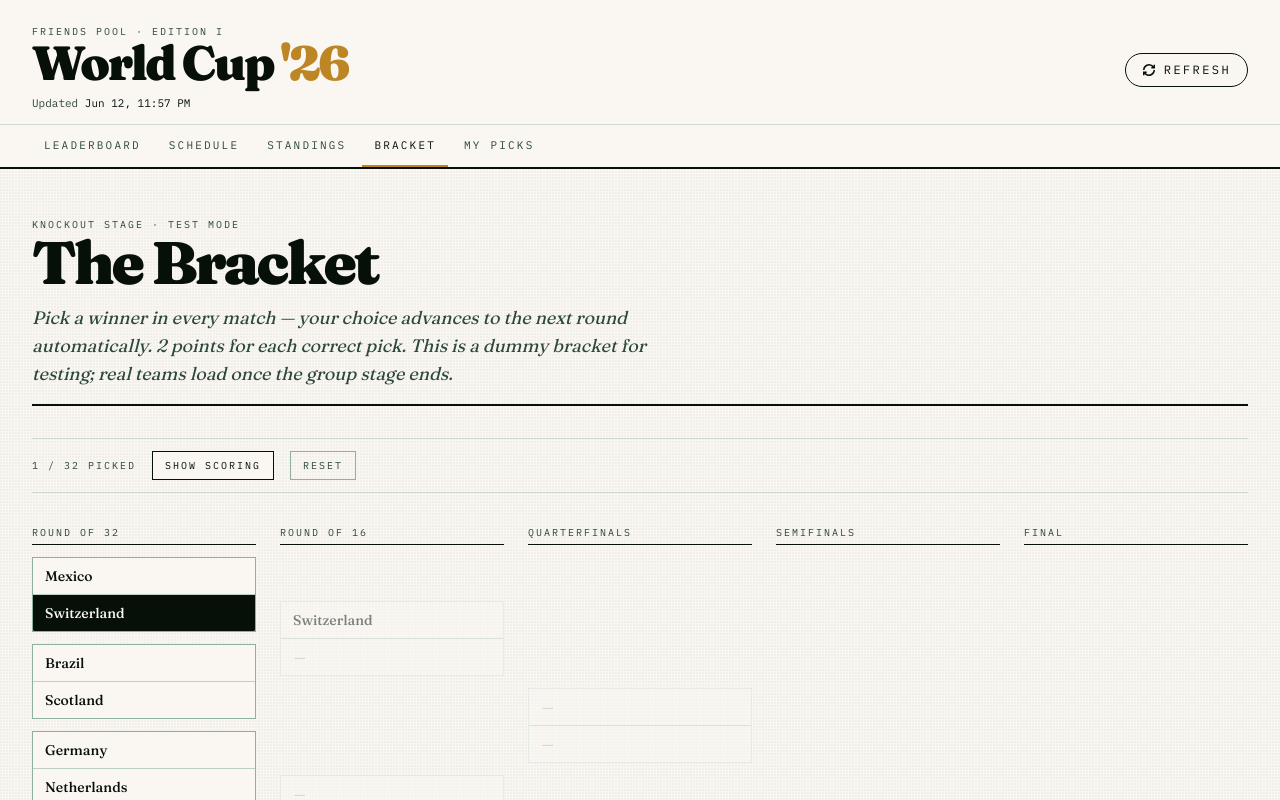
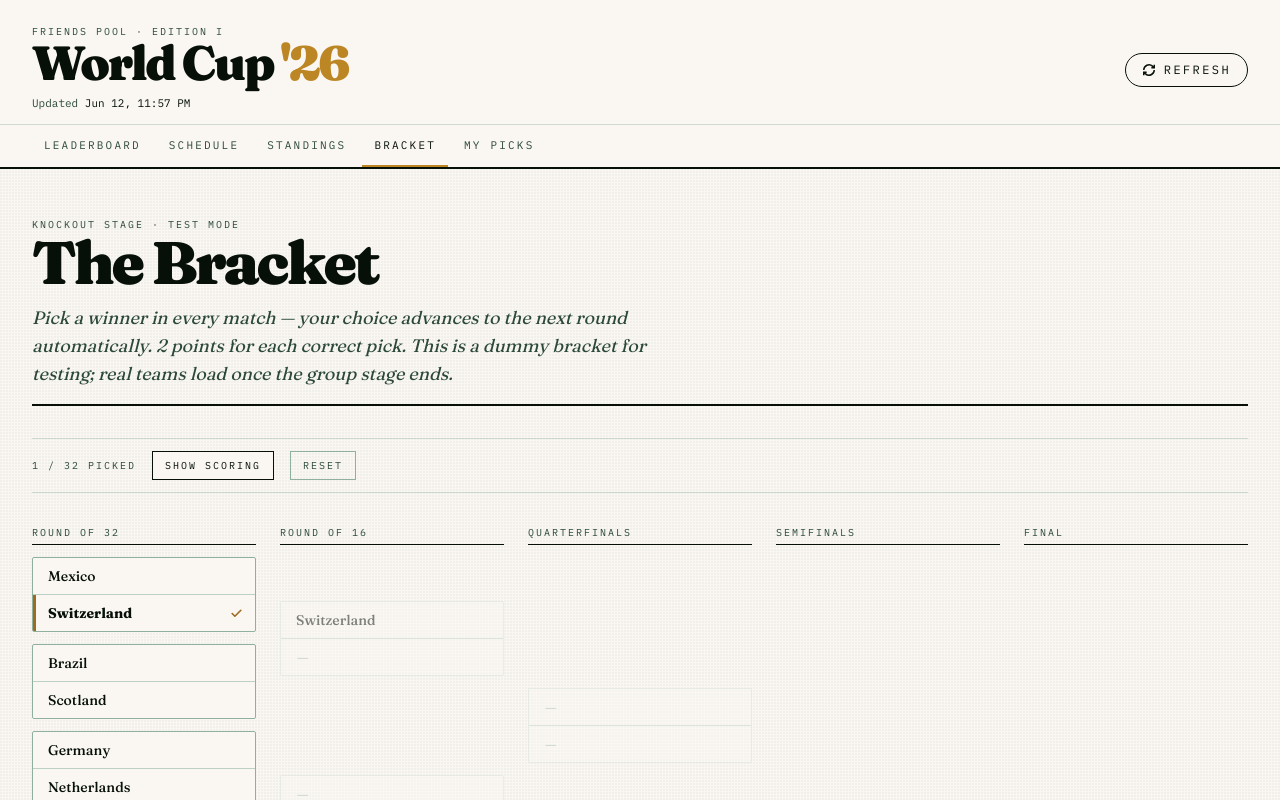
Before and after one commit to pnkonge/fifa-world-cup-pool, a React (Vite) app in the folder wc-pool-2026/: page /bracket in a window 1280 px wide. Both pictures are taken after a click on the button "Switzerland". Shown: the top 800 px of the page. Built offline with nearby package versions, Linux system fonts and the light colour scheme.

Commit message:
Update Bracket.tsx
Changes to allow different colors for picking knock out stages

```diff
--- a/wc-pool-2026/src/pages/Bracket.tsx
+++ b/wc-pool-2026/src/pages/Bracket.tsx
@@ -215,83 +215,136 @@ function MatchupCard({
   onChoose: (slotId: string, team: string) => void;
 }) {
   const ready = slotIsReady(comp);
+  const aPicked = !!pick && pick === comp?.a;
+  const bPicked = !!pick && pick === comp?.b;
+  const hasPick = aPicked || bPicked;
 
   return (
     <div
       className={[
-        'border bg-paper transition',
+        'overflow-hidden rounded-[2px] border bg-paper transition',
         ready ? 'border-pitch-300' : 'border-pitch-200/50 opacity-50',
       ].join(' ')}
     >
       <TeamButton
         slotId={slotId}
         team={comp?.a ?? null}
-        picked={!!pick && pick === comp?.a}
+        picked={aPicked}
+        otherPicked={hasPick && !aPicked}
         realWinner={realWinner}
         showResults={showResults}
         disabled={!ready}
         onChoose={onChoose}
-        position="top"
       />
       <div className="h-px bg-pitch-200" />
       <TeamButton
         slotId={slotId}
         team={comp?.b ?? null}
-        picked={!!pick && pick === comp?.b}
+        picked={bPicked}
+        otherPicked={hasPick && !bPicked}
         realWinner={realWinner}
         showResults={showResults}
         disabled={!ready}
         onChoose={onChoose}
-        position="bottom"
       />
     </div>
   );
 }
 
 function TeamButton({
-  slotId, team, picked, realWinner, showResults, disabled, onChoose, position,
+  slotId, team, picked, otherPicked, realWinner, showResults, disabled, onChoose,
 }: {
   slotId: string;
   team: string | null;
   picked: boolean;
+  otherPicked: boolean;
   realWinner: string | undefined;
   showResults: boolean;
   disabled: boolean;
   onChoose: (slotId: string, team: string) => void;
-  position: 'top' | 'bottom';
 }) {
   const isRealWinner = showResults && !!realWinner && team === realWinner;
-  const isPickedAndCorrect = showResults && picked && isRealWinner;
-  const isPickedAndWrong = showResults && picked && !!realWinner && team !== realWinner;
+  const correct = showResults && picked && isRealWinner;
+  const wrong = showResults && picked && !!realWinner && team !== realWinner;
+
+  // Build class list across two independent channels:
+  //   selection (gold bar + bold + dim loser) and outcome (bg tint).
+  const classes = [
+    'flex w-full items-center justify-between px-3 py-2 text-left transition',
+    'border-l-[3px]',
+  ];
+
+  // Selection channel — left border.
+  if (picked) classes.push('border-l-gold-600');
+  else classes.push('border-l-transparent');
+
+  // Text weight + dim.
+  if (picked) classes.push('font-semibold');
+  else classes.push('font-medium');
+  if (otherPicked && !showResults) classes.push('text-pitch-400/60');
+
+  // Outcome channel — background + text color (only when showResults).
+  if (correct) {
+    classes.push('bg-green-50 text-green-900');
+  } else if (wrong) {
+    classes.push('bg-red-50 text-red-800 line-through');
+    classes.push('border-l-red-400'); // override gold bar to red for wrong pick
+  } else if (showResults && isRealWinner && !picked) {
+    classes.push('bg-gold-50 text-gold-800'); // actual winner you missed
+  } else if (showResults && otherPicked) {
+    classes.push('text-pitch-400/60'); // unpicked + not winner, scoring on
+  } else if (!picked) {
+    classes.push('text-pitch-950');
+  } else {
+    classes.push('text-pitch-950');
+  }
+
+  // Hover only when actionable.
+  if (!disabled && team && !showResults) classes.push('hover:bg-pitch-50');
+  classes.push(disabled || !team ? 'cursor-not-allowed' : 'cursor-pointer');
 
   return (
     <button
       disabled={disabled || !team}
       onClick={() => team && onChoose(slotId, team)}
-      className={[
-        'flex w-full items-center justify-between px-3 py-2 text-left transition',
-        position === 'top' ? 'rounded-t-[1px]' : 'rounded-b-[1px]',
-        picked && !showResults ? 'bg-pitch-950 text-paper' : '',
-        isPickedAndCorrect ? 'bg-green-500 text-white' : '',
-        isPickedAndWrong ? 'bg-red-50 text-pitch-700 line-through' : '',
-        !picked && !showResults ? 'text-pitch-950 hover:bg-pitch-50' : '',
-        !picked && showResults && isRealWinner ? 'bg-gold-50 text-pitch-950' : '',
-        !picked && showResults && !isRealWinner ? 'text-pitch-600' : '',
-        disabled || !team ? 'cursor-not-allowed' : 'cursor-pointer',
-      ].join(' ')}
+      className={classes.join(' ')}
     >
-      <span className="font-display text-sm font-medium">
-        {team ?? <span className="italic text-pitch-300">—</span>}
+      <span className="font-display text-sm">
+        {team ?? <span className="italic text-pitch-300 no-underline">—</span>}
       </span>
+
+      {/* Right-side tag */}
+      {!showResults && picked && (
+        <CheckIcon className="text-gold-600" />
+      )}
+      {correct && (
+        <span className="flex items-center gap-1 font-mono text-[9px] uppercase tracking-widest text-green-700 no-underline">
+          <CheckIcon className="text-green-700" /> got it
+        </span>
+      )}
+      {wrong && (
+        <span className="font-mono text-[9px] uppercase tracking-widest text-red-700 no-underline">
+          your pick
+        </span>
+      )}
       {showResults && isRealWinner && !picked && (
         <span className="font-mono text-[9px] uppercase tracking-widest text-gold-700">
           won
         </span>
       )}
-      {isPickedAndCorrect && (
-        <span className="font-mono text-[9px] uppercase tracking-widest">✓</span>
-      )}
     </button>
+  );
+}
+
+function CheckIcon({ className = '' }: { className?: string }) {
+  return (
+    <svg
+      width="13" height="13" viewBox="0 0 24 24" fill="none"
+      stroke="currentColor" strokeWidth="3" strokeLinecap="round"
+      strokeLinejoin="round" className={className} aria-hidden="true"
+    >
+      <path d="M20 6 9 17l-5-5" />
+    </svg>
   );
 }
 
```
